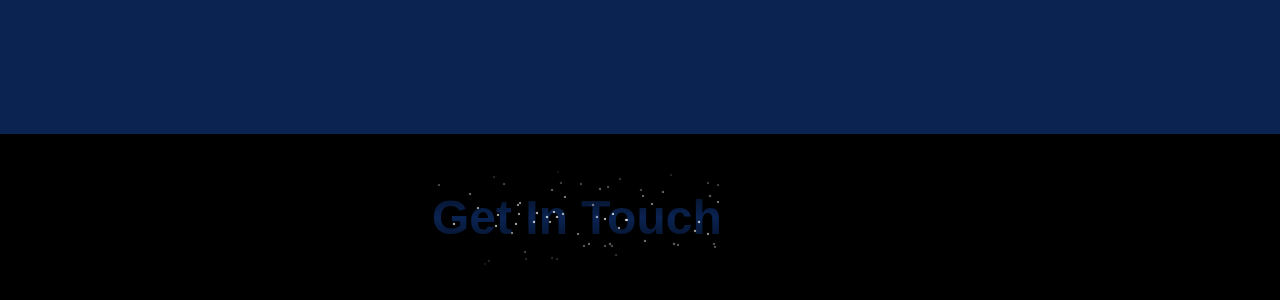
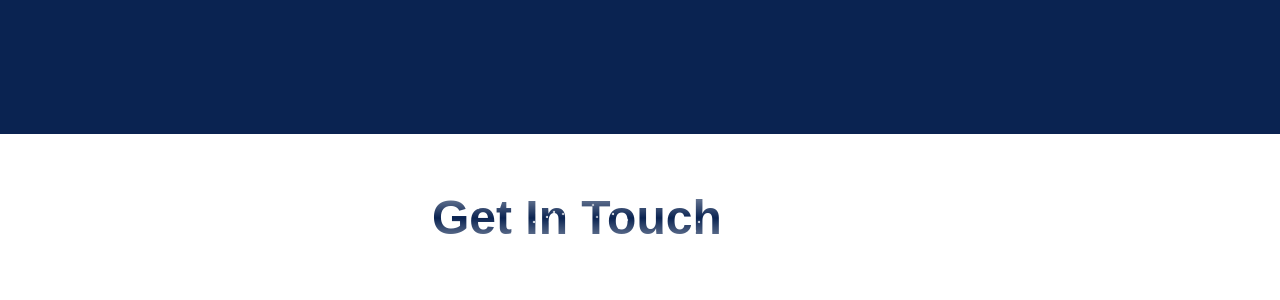
Before and after one commit to Simran903/bank-app, a Next.js app in the folder client/: page / in a window 1280 px wide. Shown: the part 1866-2166 px from the top of the page. Built offline with nearby package versions, Linux system fonts and the light colour scheme.

Commit message:
UI Updates

```diff
--- a/client/src/components/ContactUs.tsx
+++ b/client/src/components/ContactUs.tsx
@@ -3,8 +3,8 @@ import { Heading } from "./Heading";
 
 export const ContactUs = () => {
   return (
-    <div className='bg-black h-screen'>
-      <Heading text="Get In Touch" revealText="Contact Us" />
+    <div className='bg-white h-screen'>
+      <Heading text="Get In Touch" />
     </div>
   )
 }
--- a/client/src/components/Heading.tsx
+++ b/client/src/components/Heading.tsx
@@ -5,13 +5,12 @@ import { TextRevealCard } from "../components/ui/text-reveal";
 // Define the props interface
 interface HeadingProps {
   text: string;
-  revealText: string;
 }
 
-export function Heading({ text, revealText }: HeadingProps) {
+export function Heading({ text }: HeadingProps) {
   return (
     <div className="flex items-center justify-center w-full">
-      <TextRevealCard text={text} revealText={revealText} />
+      <TextRevealCard text={text} />
     </div>
   );
 }
--- a/client/src/components/ui/text-reveal.tsx
+++ b/client/src/components/ui/text-reveal.tsx
@@ -1,69 +1,22 @@
 "use client";
-import React, { useEffect, useRef, useState, memo } from "react";
+import React, { useRef, memo } from "react";
 import { motion } from "framer-motion";
 import { cn } from "@/utils/cn";
 
 export const TextRevealCard = ({
   text,
-  revealText,
   children,
   className,
 }: {
   text: string;
-  revealText: string;
+
   children?: React.ReactNode;
   className?: string;
 }) => {
-  const [widthPercentage, setWidthPercentage] = useState(0);
   const cardRef = useRef<HTMLDivElement | any>(null);
-  const [left, setLeft] = useState(0);
-  const [localWidth, setLocalWidth] = useState(0);
-  const [isMouseOver, setIsMouseOver] = useState(false);
 
-  useEffect(() => {
-    if (cardRef.current) {
-      const { left, width: localWidth } =
-        cardRef.current.getBoundingClientRect();
-      setLeft(left);
-      setLocalWidth(localWidth);
-    }
-  }, []);
-
-  function mouseMoveHandler(event: any) {
-    event.preventDefault();
-
-    const { clientX } = event;
-    if (cardRef.current) {
-      const relativeX = clientX - left;
-      setWidthPercentage((relativeX / localWidth) * 100);
-    }
-  }
-
-  function mouseLeaveHandler() {
-    setIsMouseOver(false);
-    setWidthPercentage(0);
-  }
-  function mouseEnterHandler() {
-    setIsMouseOver(true);
-  }
-  function touchMoveHandler(event: React.TouchEvent<HTMLDivElement>) {
-    event.preventDefault();
-    const clientX = event.touches[0]!.clientX;
-    if (cardRef.current) {
-      const relativeX = clientX - left;
-      setWidthPercentage((relativeX / localWidth) * 100);
-    }
-  }
-
-  const rotateDeg = (widthPercentage - 50) * 0.1;
   return (
     <div
-      onMouseEnter={mouseEnterHandler}
-      onMouseLeave={mouseLeaveHandler}
-      onMouseMove={mouseMoveHandler}
-      onTouchStart={mouseEnterHandler}
-      onTouchEnd={mouseLeaveHandler}
-      onTouchMove={touchMoveHandler}
       ref={cardRef}
       className={cn(
         "w-[30rem] rounded-lg p-8 relative overflow-hidden",
@@ -71,44 +24,7 @@ export const TextRevealCard = ({
       )}
     >
       {children}
-
       <div className="relative flex items-center overflow-hidden">
-        <motion.div
-          style={{
-            width: "100%",
-          }}
-          animate={
-            isMouseOver
-              ? {
-                  opacity: widthPercentage > 0 ? 1 : 0,
-                  clipPath: `inset(0 ${100 - widthPercentage}% 0 0)`,
-                }
-              : {
-                  clipPath: `inset(0 ${100 - widthPercentage}% 0 0)`,
-                }
-          }
-          transition={isMouseOver ? { duration: 0 } : { duration: 0.4 }}
-          className="absolute bg-black z-20  will-change-transform"
-        >
-          <p
-            style={{
-              textShadow: "4px 4px 15px rgba(0,0,0,0.5)",
-            }}
-            className="text-base sm:text-[3rem] py-10 font-bold text-white bg-clip-text text-transparent bg-gradient-to-b from-white to-neutral-300"
-          >
-            {revealText}
-          </p>
-        </motion.div>
-        <motion.div
-          animate={{
-            left: `${widthPercentage}%`,
-            rotate: `${rotateDeg}deg`,
-            opacity: widthPercentage > 0 ? 1 : 0,
-          }}
-          transition={isMouseOver ? { duration: 0 } : { duration: 0.4 }}
-          className="h-40 w-[8px] bg-gradient-to-b from-transparent via-neutral-800 to-transparent absolute z-50 will-change-transform"
-        ></motion.div>
-
         <div className=" overflow-hidden [mask-image:linear-gradient(to_bottom,transparent,white,transparent)]">
           <p className="text-base sm:text-[3rem] py-10 font-bold bg-clip-text text-transparent bg-[#0a2351]">
             {text}
```
Also changed, not shown: client/package.json (+5 -2 lines), 1 other file (tests, documents, lock files or other folders).
